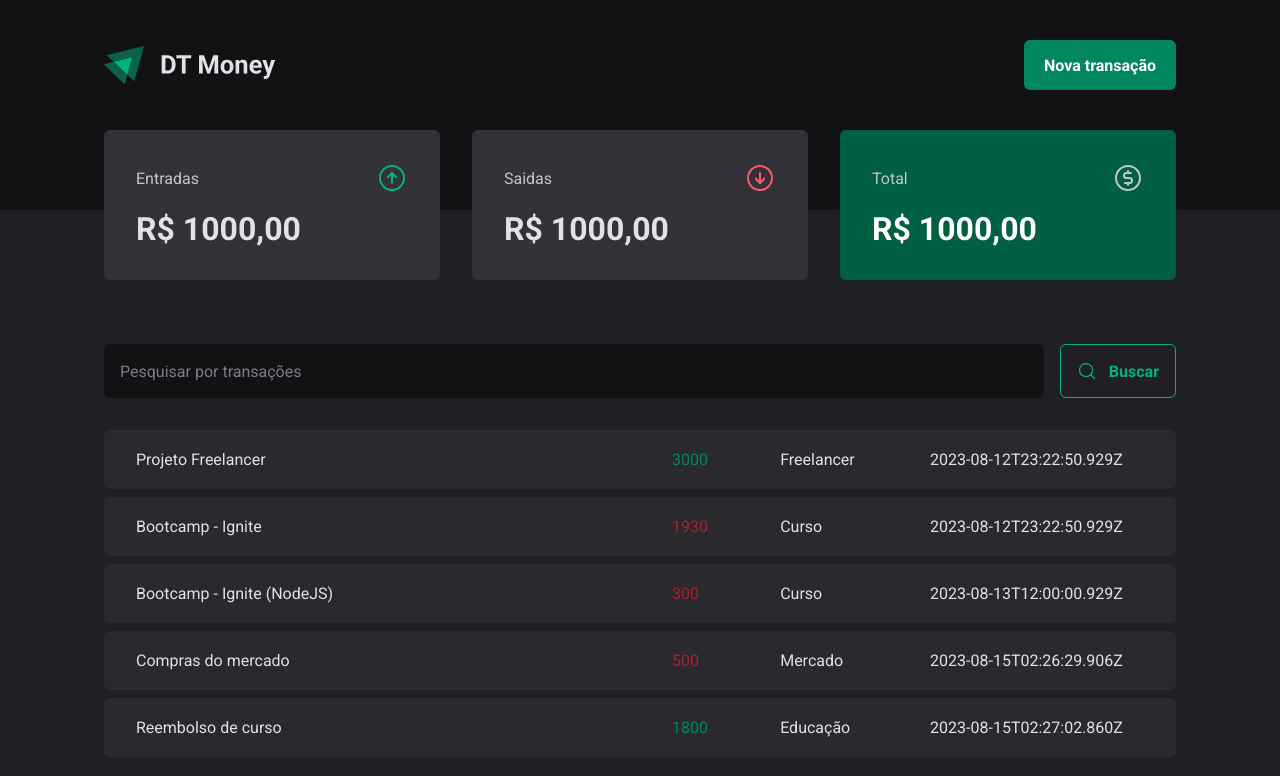
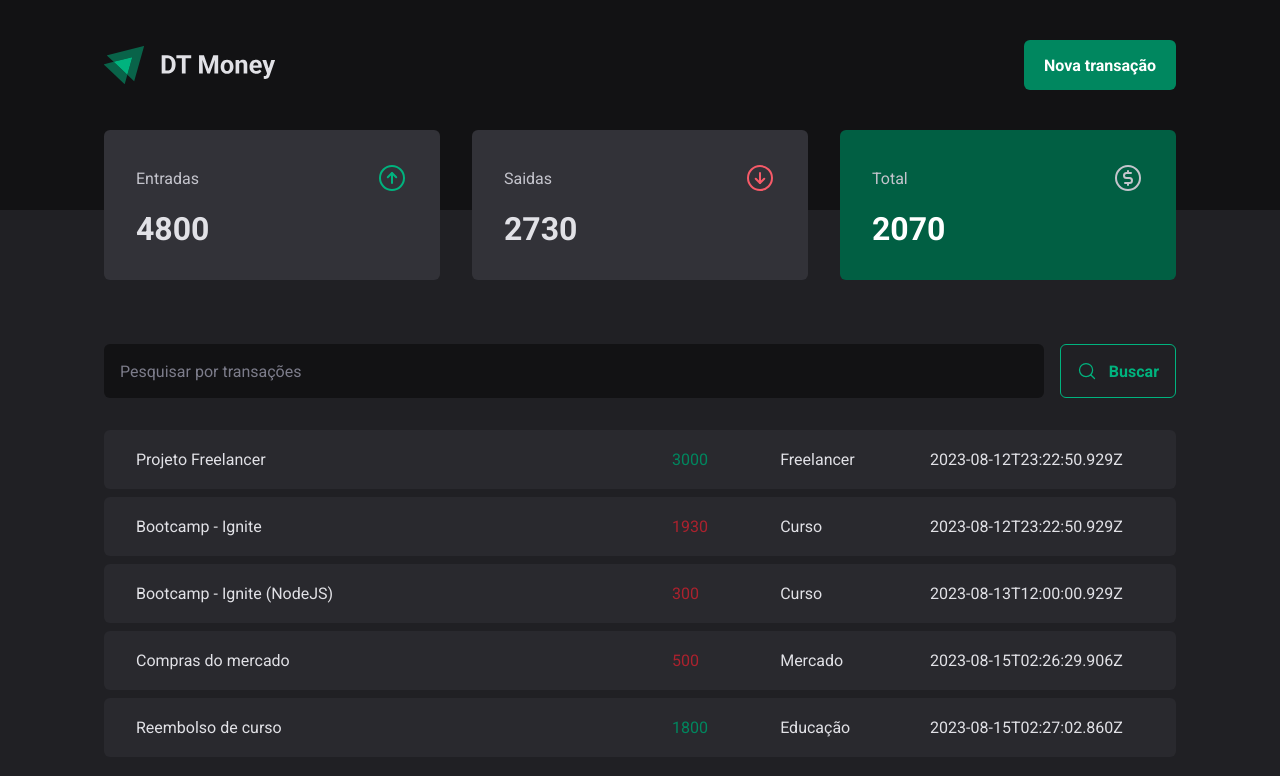
Before and after one commit to DanielFariias/dt-money, a React (Vite) app: page / in a window 1280 px wide. Shown: the top 776 px of the page. Built offline with nearby package versions, Linux system fonts and the light colour scheme; data requests are answered from the project's data file.

Commit message:
feat: :art: Populando o summary com dados do contexto

```diff
--- a/src/components/summary/index.tsx
+++ b/src/components/summary/index.tsx
@@ -5,9 +5,35 @@
 } from 'phosphor-react'
 import * as S from './styles'
 import { useTheme } from 'styled-components'
+import { TransactionsContext } from '@/contexts/transactions-context'
+import { useContext } from 'react'
 
 export function Summary() {
+  const { transactions } = useContext(TransactionsContext)
+
   const theme = useTheme()
+
+  const summary = transactions.reduce(
+    (acc, transaction) => {
+      if (transaction.type === 'income') {
+        acc.income += transaction.price
+        acc.total += transaction.price
+      } else {
+        acc.outcome += transaction.price
+        acc.total -= transaction.price
+      }
+
+      return acc
+    },
+    {
+      income: 0,
+      outcome: 0,
+      total: 0,
+    },
+  )
+
+  console.log(summary)
+
   return (
     <S.Container className="container">
       <S.Card>
@@ -15,7 +41,7 @@
           <p>Entradas</p>
           <ArrowCircleUp size={32} color={theme['green-300']} />
         </header>
-        <strong>R$ 1000,00</strong>
+        <strong>{summary.income}</strong>
       </S.Card>
 
       <S.Card>
@@ -23,7 +49,7 @@
           <p>Saidas</p>
           <ArrowCircleDown size={32} color={theme['red-300']} />
         </header>
-        <strong>R$ 1000,00</strong>
+        <strong>{summary.outcome}</strong>
       </S.Card>
 
       <S.Card variant="green">
@@ -31,7 +57,7 @@
           <p>Total</p>
           <CurrencyCircleDollar size={32} />
         </header>
-        <strong>R$ 1000,00</strong>
+        <strong>{summary.total}</strong>
       </S.Card>
     </S.Container>
   )
--- a/src/pages/home/index.tsx
+++ b/src/pages/home/index.tsx
@@ -1,31 +1,15 @@
-import { useEffect, useState } from 'react'
+import { useContext } from 'react'
+
+import { TransactionsContext } from '@/contexts/transactions-context'
 
 import { TransactionsTable } from '@/components/transactions-table'
 import { Summary } from '@/components/summary'
 import { Header } from '@/components/header'
 
-import transactionsService from '@/services/transactions-service'
-
-import { ITransaction } from '@/types/transaction'
-
 import * as S from './styles'
 
 export function Home() {
-  const [transactions, setTransactions] = useState<ITransaction[]>([])
-
-  async function getAllTransactions() {
-    try {
-      const contactsList = await transactionsService.listAll()
-
-      setTransactions(contactsList)
-    } catch (error) {
-      console.log(error)
-    }
-  }
-
-  useEffect(() => {
-    getAllTransactions()
-  }, [])
+  const { transactions } = useContext(TransactionsContext)
 
   return (
     <S.Container>
--- a/tsconfig.json
+++ b/tsconfig.json
@@ -27,6 +27,7 @@
       "@/pages/*": ["./src/pages/*"],
       "@/services/*": ["./src/services/*"],
       "@/styles/*": ["./src/styles/*"],
+      "@/contexts/*": ["./src/contexts/*"],
     }
   },
   "include": ["src"],
```
